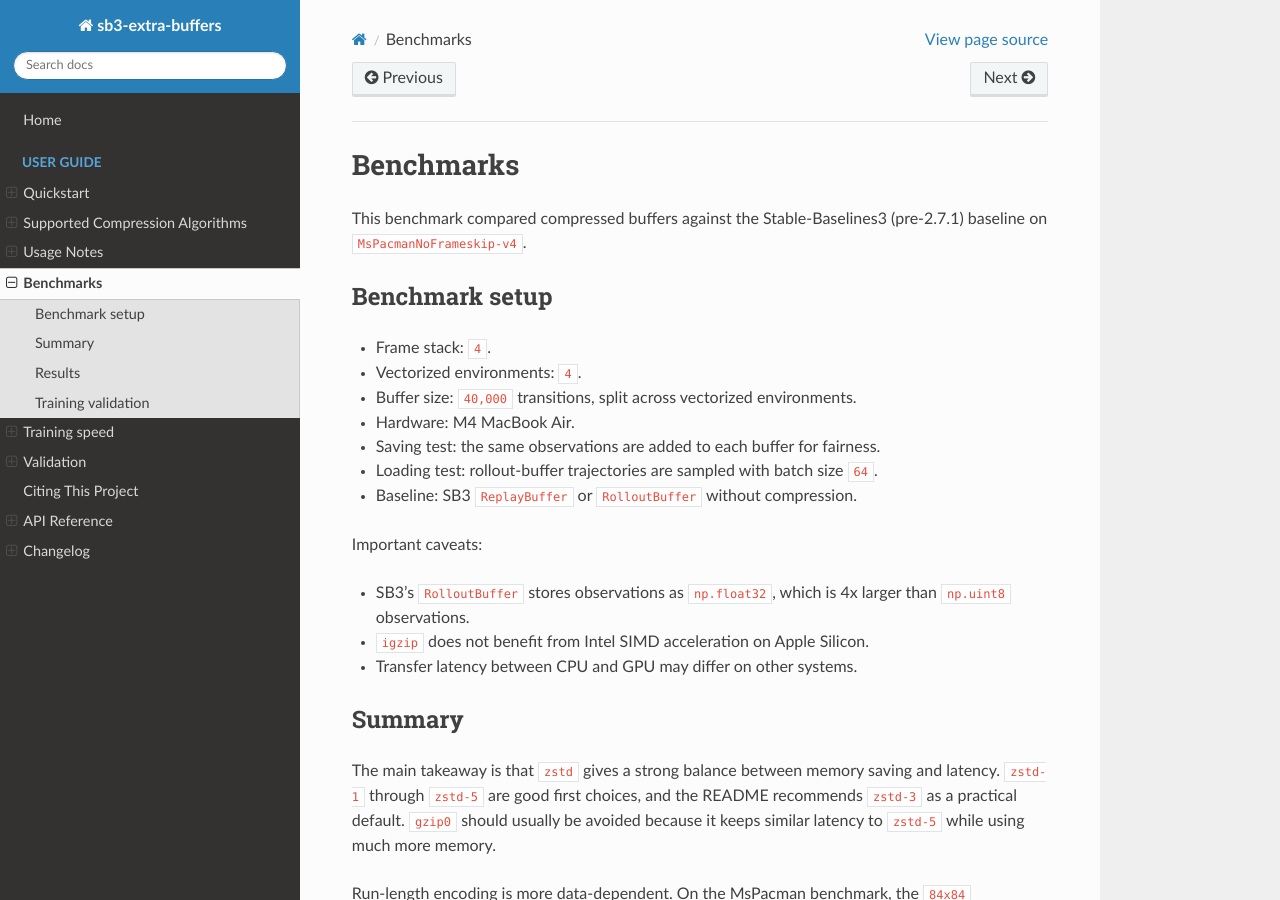
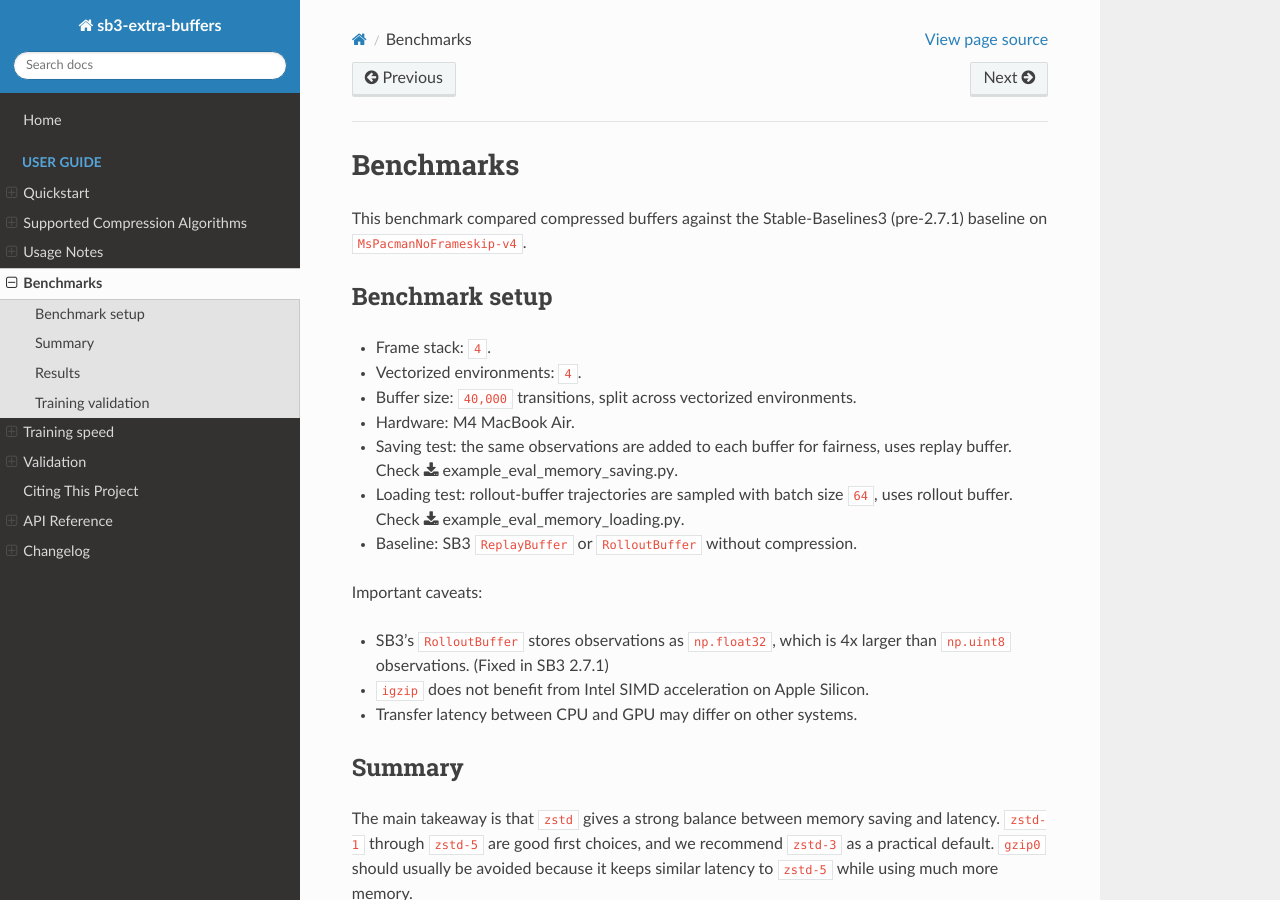
Before and after one commit to Trenza1ore/sb3-extra-buffers, a Sphinx documentation site: the page built from docs/benchmarks.rst, in a window 1280 px wide and 900 px high. Built offline with Sphinx 7.4.7 and the Read the Docs theme 3.1.0, drawn with Linux system fonts in a browser that asks for light colours.

Commit message:
docs: update benchmarks.rst

```diff
--- a/docs/benchmarks.rst
+++ b/docs/benchmarks.rst
@@ -11,14 +11,14 @@ Benchmark setup
 - Vectorized environments: ``4``.
 - Buffer size: ``40,000`` transitions, split across vectorized environments.
 - Hardware: M4 MacBook Air.
-- Saving test: the same observations are added to each buffer for fairness.
-- Loading test: rollout-buffer trajectories are sampled with batch size ``64``.
+- Saving test: the same observations are added to each buffer for fairness, uses replay buffer. Check :download:`example_eval_memory_saving.py <../examples/example_eval_memory_saving.py>`.
+- Loading test: rollout-buffer trajectories are sampled with batch size ``64``, uses rollout buffer. Check :download:`example_eval_memory_loading.py <../examples/example_eval_memory_loading.py>`.
 - Baseline: SB3 ``ReplayBuffer`` or ``RolloutBuffer`` without compression.
 
 Important caveats:
 
 - SB3's ``RolloutBuffer`` stores observations as ``np.float32``, which is 4x
-  larger than ``np.uint8`` observations.
+  larger than ``np.uint8`` observations. (Fixed in SB3 2.7.1)
 - ``igzip`` does not benefit from Intel SIMD acceleration on Apple Silicon.
 - Transfer latency between CPU and GPU may differ on other systems.
 
@@ -26,8 +26,8 @@ Summary
 -------
 
 The main takeaway is that ``zstd`` gives a strong balance between memory saving
-and latency. ``zstd-1`` through ``zstd-5`` are good first choices, and the README
-recommends ``zstd-3`` as a practical default. ``gzip0`` should usually be
+and latency. ``zstd-1`` through ``zstd-5`` are good first choices, and we
+recommend ``zstd-3`` as a practical default. ``gzip0`` should usually be
 avoided because it keeps similar latency to ``zstd-5`` while using much more
 memory.
 
```
